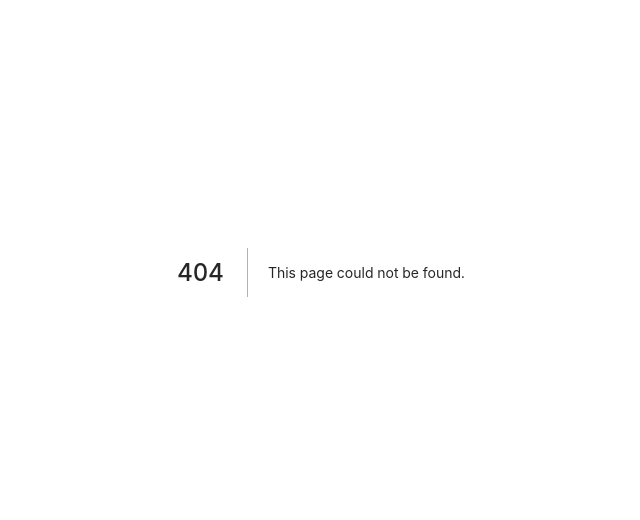
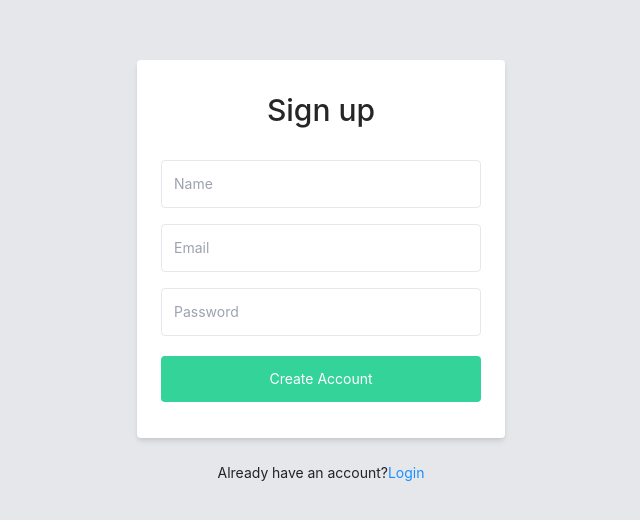
Before and after one commit to Cube-Maker/Bipony-Client, a Next.js app: page /signUp in a window 1280 px wide. Before the commit this address had no page. Shown: the part 128-648 px from the top of the page, without its empty margins (319-959 px from the left). Built offline with nearby package versions, Linux system fonts and the light colour scheme.

Commit message:
SignUp Login page UI Created

```diff
--- /dev/null
+++ b/pages/login.js
@@ -0,0 +1,38 @@
+import Link from "next/link";
+const login = () => {
+  return (
+   <section className="bg-gray-200">
+      <div className="bg-grey-lighter min-h-screen flex flex-col">
+            <div className="container max-w-sm mx-auto flex-1 flex flex-col items-center justify-center px-2">
+                <div className="bg-white px-6 py-8 rounded shadow-md text-black w-full">
+                    <h1 className="mb-8 text-3xl text-center">Login</h1>
+                    <input
+                        type="text"
+                        className="block border border-grey-light w-full p-3 rounded mb-4"
+                        name="email"
+                        placeholder="Email" />
+
+                    <input
+                        type="password"
+                        className="block border border-grey-light w-full p-3 rounded mb-4"
+                        name="password"
+                        placeholder="Password" />
+                    <button
+                        type="submit"
+                        className="w-full text-center py-3 rounded bg-green-400 text-white hover:bg-green-dark focus:outline-none my-1"
+                    >Login</button>
+
+                </div>
+                <div className="text-grey-dark mt-6">
+                    Do not have an account?
+                  <Link className="ms-2" href="/signUp">
+                      <a>Sign Up</a>
+                  </Link>
+                </div>
+            </div>
+        </div>
+    </section>
+   );
+}
+
+export default login;
--- /dev/null
+++ b/pages/signUp.js
@@ -0,0 +1,44 @@
+import Link from "next/link";
+const signUp = () => {
+  return (
+   <section className="bg-gray-200">
+      <div className="bg-grey-lighter min-h-screen flex flex-col">
+            <div className="container max-w-sm mx-auto flex-1 flex flex-col items-center justify-center px-2">
+                <div className="bg-white px-6 py-8 rounded shadow-md text-black w-full">
+                    <h1 className="mb-8 text-3xl text-center">Sign up</h1>
+                    <input
+                        type="text"
+                        className="block border border-grey-light w-full p-3 rounded mb-4"
+                        name="name"
+                        placeholder="Name" />
+
+                    <input
+                        type="text"
+                        className="block border border-grey-light w-full p-3 rounded mb-4"
+                        name="email"
+                        placeholder="Email" />
+
+                    <input
+                        type="password"
+                        className="block border border-grey-light w-full p-3 rounded mb-4"
+                        name="password"
+                        placeholder="Password" />
+                    <button
+                        type="submit"
+                        className="w-full text-center py-3 rounded bg-green-400 text-white hover:bg-green-dark focus:outline-none my-1"
+                    >Create Account</button>
+
+                </div>
+                <div className="text-grey-dark mt-6">
+                    Already have an account?
+                  <Link className="ms-2" href="/login">
+                      <a>Login</a>
+                  </Link>
+                </div>
+            </div>
+        </div>
+    </section>
+   );
+}
+
+export default signUp;
--- a/src/view/HomePage/HomePage.js
+++ b/src/view/HomePage/HomePage.js
@@ -1,5 +1,5 @@
+import Banner from "./component/Banner/Banner";
 import Product from "./component/Product/Product";
-import Banner from "./component/Banner/Banner";
 
 
 const HomePage = ({ products }) => {
--- a/src/view/HomePage/component/Product/Product.js
+++ b/src/view/HomePage/component/Product/Product.js
@@ -1,6 +1,6 @@
+import { faCartPlus } from "@fortawesome/free-solid-svg-icons";
+import { FontAwesomeIcon } from "@fortawesome/react-fontawesome";
 import style from "./product.module.css";
-import { FontAwesomeIcon } from "@fortawesome/react-fontawesome";
-import { faCartPlus, faUserCircle } from "@fortawesome/free-solid-svg-icons";
 const Product = ({ products }) => {
   return (
     <section className="bg-gray-100">
```
Also changed, not shown: package.json (+6 -1 lines), 1 other file (tests, documents, lock files or other folders).
